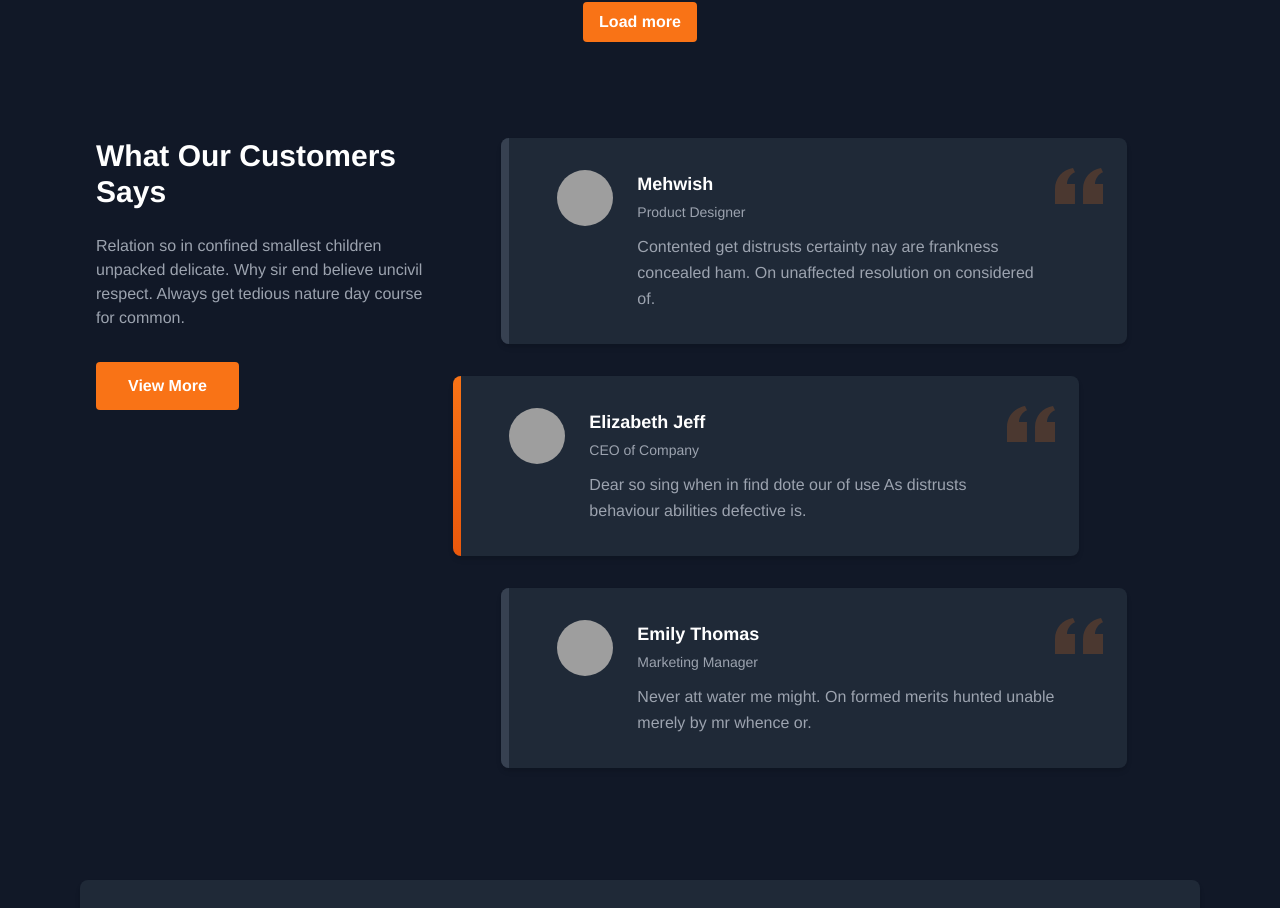
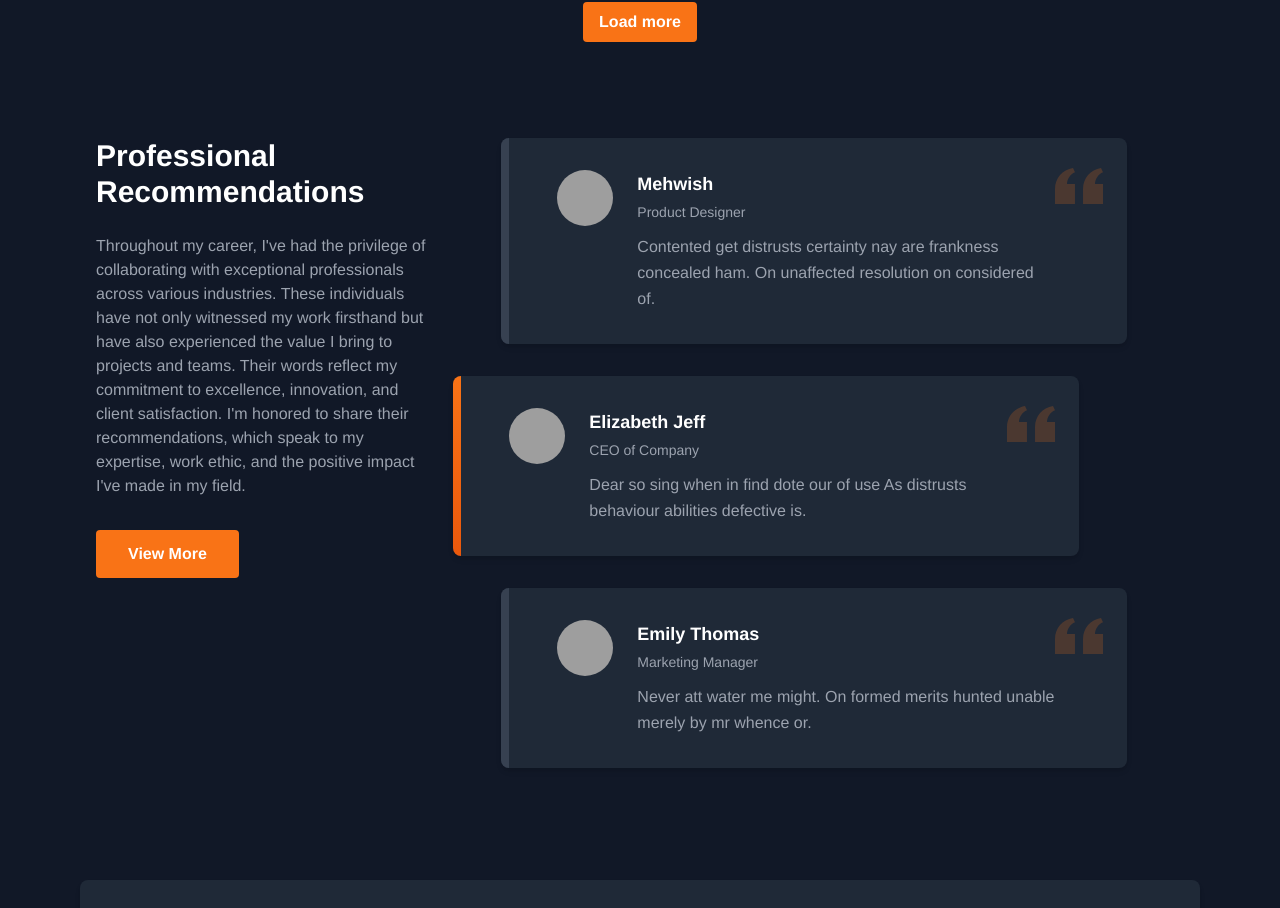
Before and after one commit to davidokumbo/VUEJS--Portfolio, a Vue app: page / in a window 1280 px wide. Shown: the part 3450-4358 px from the top of the page. Built offline with nearby package versions, Linux system fonts and the light colour scheme; grey boxes are pictures that could not be loaded.

Commit message:
UPDATE: Testimonial

```diff
--- a/src/components/sections/Testimonial.vue
+++ b/src/components/sections/Testimonial.vue
@@ -3,8 +3,8 @@
       <div class="max-w-6xl mx-auto px-4 sm:px-6 lg:px-8">
         <div class="flex flex-col md:flex-row items-start md:space-x-16">  <!-- Increased space between columns -->
           <div class="w-full md:w-1/3 mb-12 md:mb-0">  <!-- Increased bottom margin on mobile -->
-            <h2 class="text-3xl font-bold text-white mb-6 text-left">What Our Customers Says</h2>  <!-- Increased margin bottom -->
-            <p class="text-gray-400 mb-8 text-left">Relation so in confined smallest children unpacked delicate. Why sir end believe uncivil respect. Always get tedious nature day course for common.</p>  <!-- Increased margin bottom -->
+            <h2 class="text-3xl font-bold text-white mb-6 text-left">Professional Recommendations</h2>  <!-- Increased margin bottom -->
+            <p class="text-gray-400 mb-8 text-left">Throughout my career, I've had the privilege of collaborating with exceptional professionals across various industries. These individuals have not only witnessed my work firsthand but have also experienced the value I bring to projects and teams. Their words reflect my commitment to excellence, innovation, and client satisfaction. I'm honored to share their recommendations, which speak to my expertise, work ethic, and the positive impact I've made in my field.</p>  <!-- Increased margin bottom -->
             <div class="text-left">
               <button class="bg-orange-500 hover:bg-orange-600 text-white font-bold py-3 px-8 rounded">  <!-- Increased padding -->
                 View More
```
